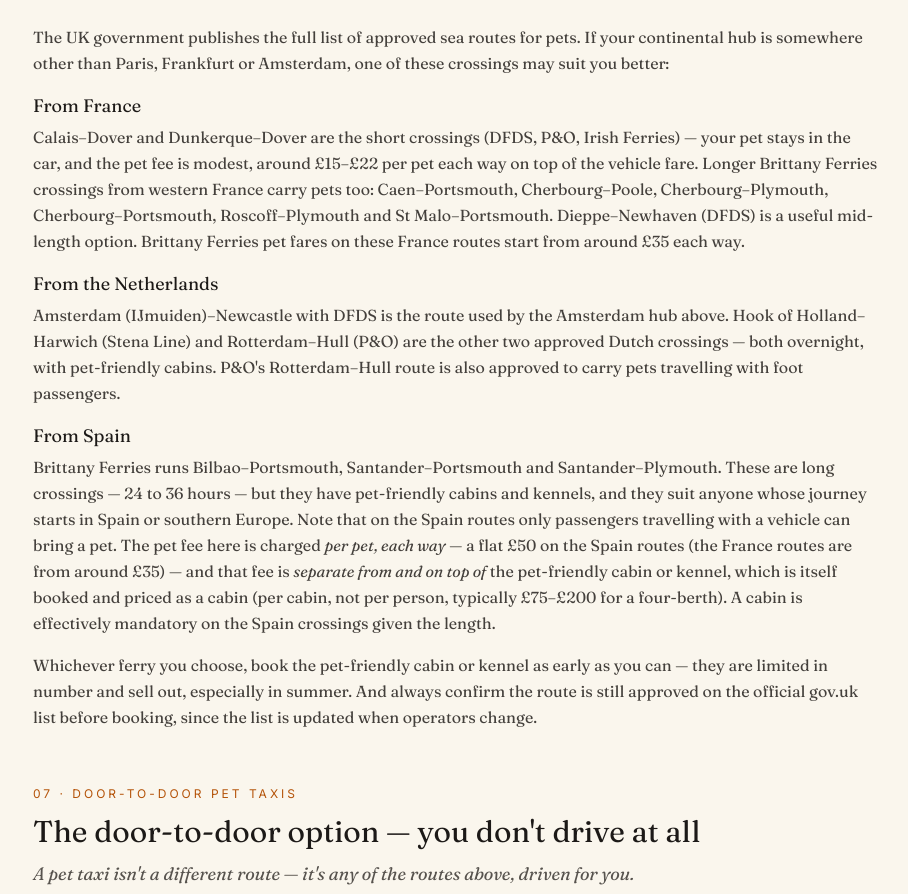
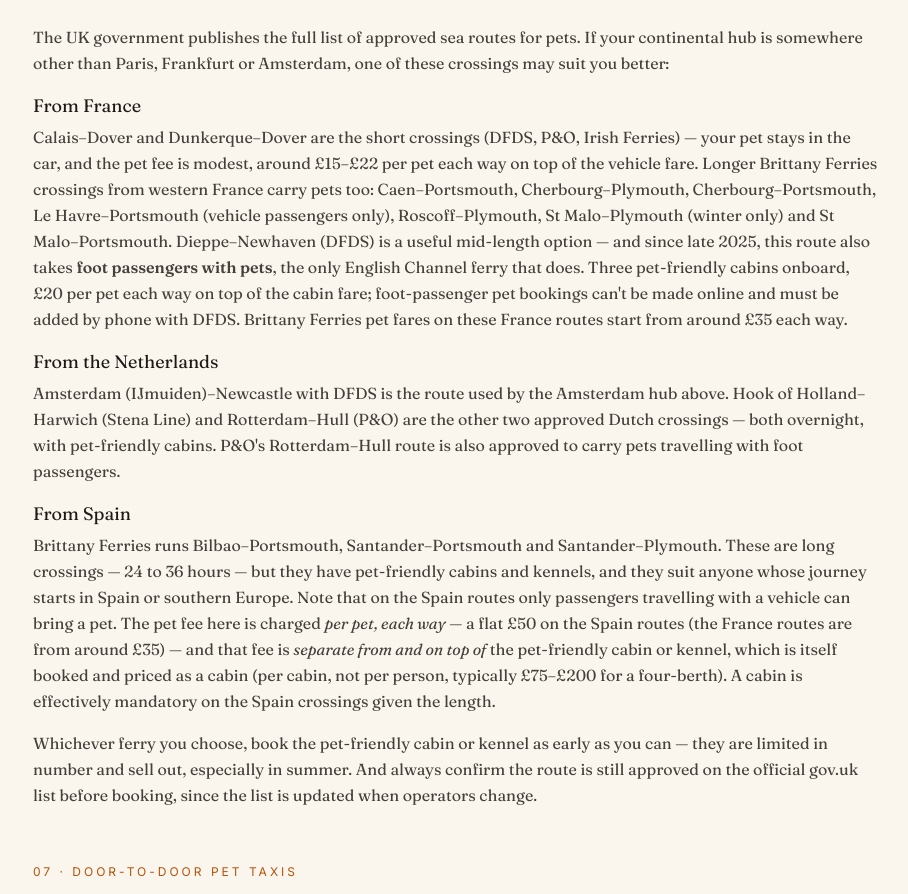
Before and after one commit to rupindermahay/petsincabin, a Next.js app: page /getting-your-pet-into-the-uk in a window 1280 px wide. Shown: the part 5850-6744 px from the top of the page, without its empty margins (183-1091 px from the left). Built offline with nearby package versions, Linux system fonts and the light colour scheme.

Commit message:
Add files via upload

```diff
--- a/pages/getting-your-pet-into-the-uk.js
+++ b/pages/getting-your-pet-into-the-uk.js
@@ -247,7 +247,7 @@ export default function GettingYourPetIntoTheUK() {
               <div>
                 <h3 className="font-serif text-lg text-stone-900 mb-1">From France</h3>
                 <p className="font-serif text-stone-700 leading-relaxed">
-                  Calais–Dover and Dunkerque–Dover are the short crossings (DFDS, P&O, Irish Ferries) — your pet stays in the car, and the pet fee is modest, around £15–£22 per pet each way on top of the vehicle fare. Longer Brittany Ferries crossings from western France carry pets too: Caen–Portsmouth, Cherbourg–Poole, Cherbourg–Plymouth, Cherbourg–Portsmouth, Roscoff–Plymouth and St Malo–Portsmouth. Dieppe–Newhaven (DFDS) is a useful mid-length option. Brittany Ferries pet fares on these France routes start from around £35 each way.
+                  Calais–Dover and Dunkerque–Dover are the short crossings (DFDS, P&O, Irish Ferries) — your pet stays in the car, and the pet fee is modest, around £15–£22 per pet each way on top of the vehicle fare. Longer Brittany Ferries crossings from western France carry pets too: Caen–Portsmouth, Cherbourg–Plymouth, Cherbourg–Portsmouth, Le Havre–Portsmouth (vehicle passengers only), Roscoff–Plymouth, St Malo–Plymouth (winter only) and St Malo–Portsmouth. Dieppe–Newhaven (DFDS) is a useful mid-length option — and since late 2025, this route also takes <strong>foot passengers with pets</strong>, the only English Channel ferry that does. Three pet-friendly cabins onboard, £20 per pet each way on top of the cabin fare; foot-passenger pet bookings can't be made online and must be added by phone with DFDS. Brittany Ferries pet fares on these France routes start from around £35 each way.
                 </p>
               </div>
               <div>
```
